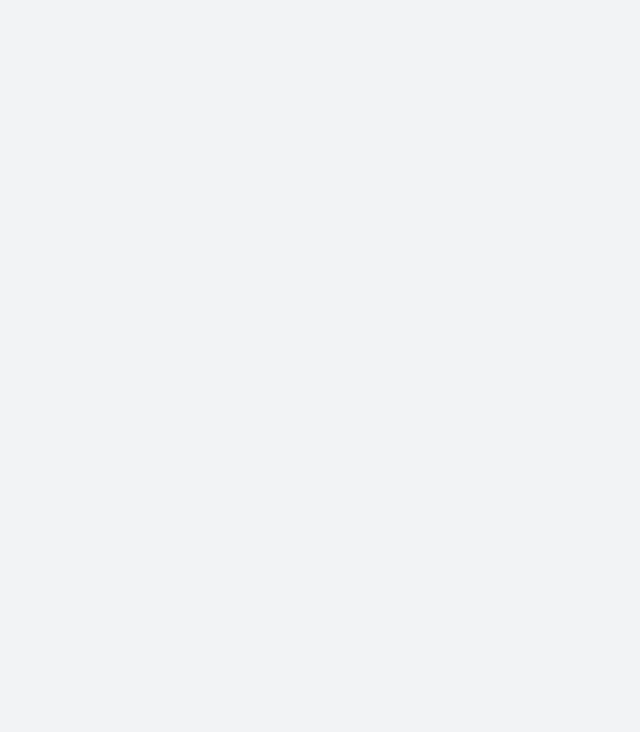
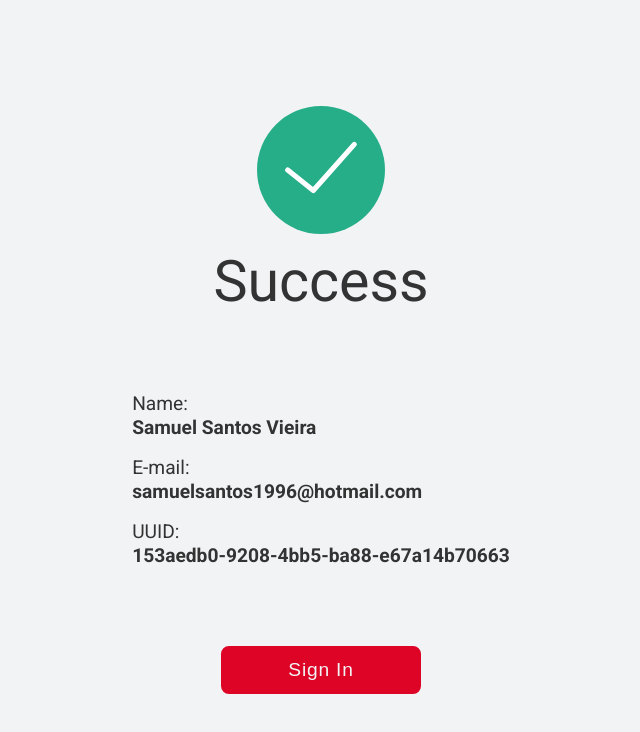
Before and after one commit to vieirasamuel/labs, a React (Create React App) app in the folder proof-of-concept/authentication/client/: page /register-success in a window 1280 px wide. Shown: the top 732 px of the page, without its empty margins (319-959 px from the left). Built offline with nearby package versions, Linux system fonts and the light colour scheme; the HTML template or start-up script is replaced by a standard one.

Commit message:
create register success page

```diff
--- a/proof-of-concept/authentication/client/src/App.js
+++ b/proof-of-concept/authentication/client/src/App.js
@@ -3,6 +3,7 @@ import { BrowserRouter as Router, Route, Switch } from 'react-router-dom';
 
 import Login from './pages/Login';
 import Register from './pages/Register';
+import RegisterSuccess from './pages/RegisterSuccess';
 
 import './styles/global.css';
 
@@ -16,6 +17,9 @@ function App() {
         <Route path="/register">
           <Register />
         </Route>
+        <Route path="/register-success">
+          <RegisterSuccess />
+        </Route>
       </Switch>
     </Router>
   );
--- /dev/null
+++ b/proof-of-concept/authentication/client/src/pages/RegisterSuccess.js
@@ -0,0 +1,34 @@
+import React from 'react';
+import { useHistory } from 'react-router-dom';
+import Button from '../components/Button';
+
+function RegisterSuccess() {
+  const history = useHistory();
+
+  const handleRedirect = () => {
+    history.replace('/');
+  };
+  return (
+    <div class="container success">
+      <img class="success-icon" src="/icons/success.svg" alt="Success Icon" />
+      <h1>Success</h1>
+      <div class="user-info">
+        <p>
+          Name: <br />
+          <span>Samuel Santos Vieira</span>
+        </p>
+        <p>
+          E-mail: <br />
+          <span>samuelsantos1996@hotmail.com</span>
+        </p>
+        <p>
+          UUID: <br />
+          <span>153aedb0-9208-4bb5-ba88-e67a14b70663</span>
+        </p>
+      </div>
+      <Button label="Sign In" handleClick={handleRedirect} />
+    </div>
+  );
+}
+
+export default RegisterSuccess;
--- a/proof-of-concept/authentication/client/src/styles/global.css
+++ b/proof-of-concept/authentication/client/src/styles/global.css
@@ -112,3 +112,25 @@ body {
 .title-spacing {
   margin-bottom: 3rem;
 }
+
+.success-icon {
+  width: 8rem;
+  height: 8rem;
+  margin-bottom: 1rem;
+}
+
+.success {
+  width: 50vw;
+}
+
+.user-info {
+  margin-top: 3.875rem;
+  margin-bottom: 3.875rem;
+  display: flex;
+  flex-direction: column;
+  justify-content: center;
+}
+
+.user-info span {
+  font-weight: 700;
+}
```
Also changed, not shown: proof-of-concept/authentication/client/public/icons/success.svg (added).
